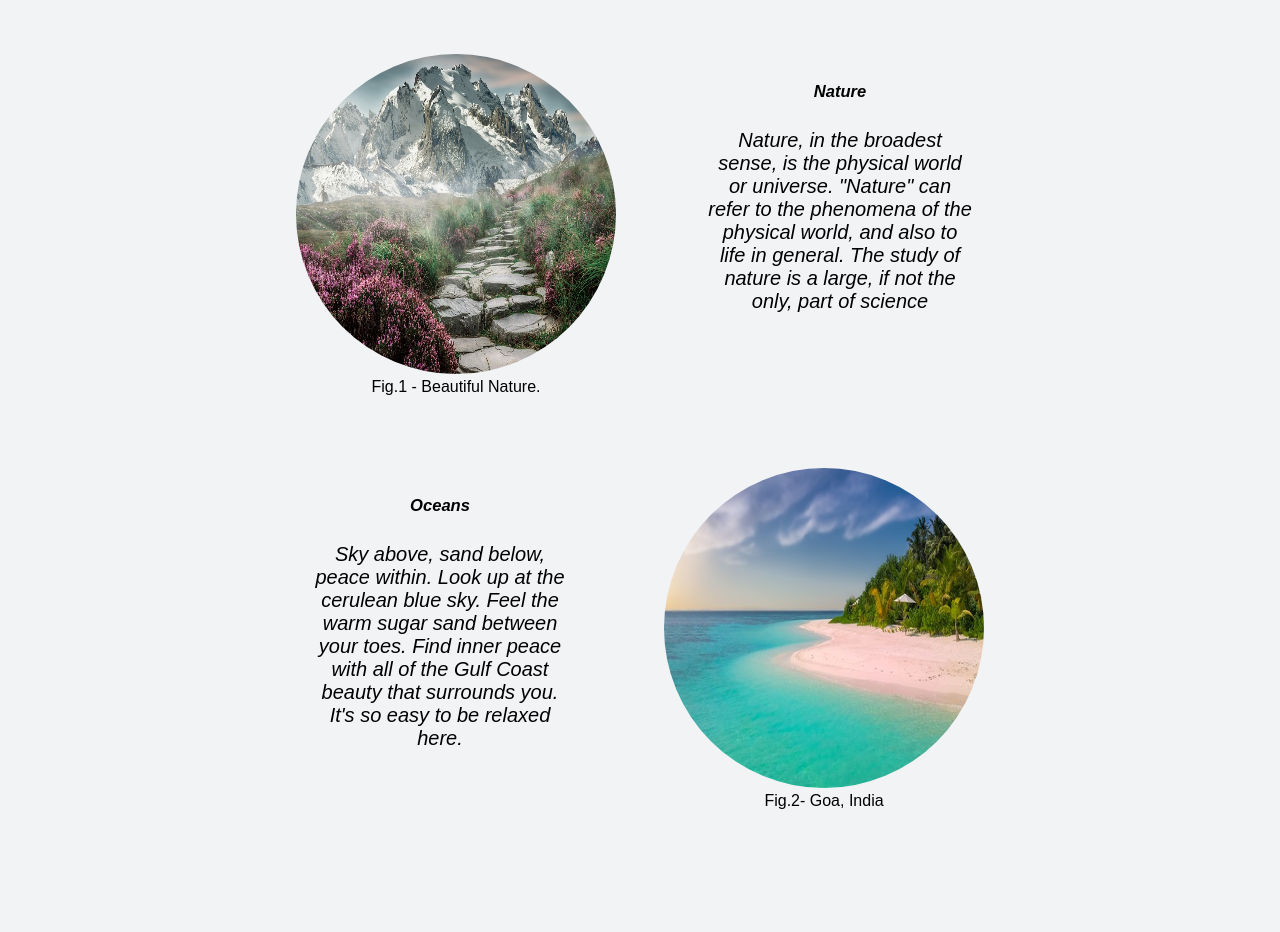
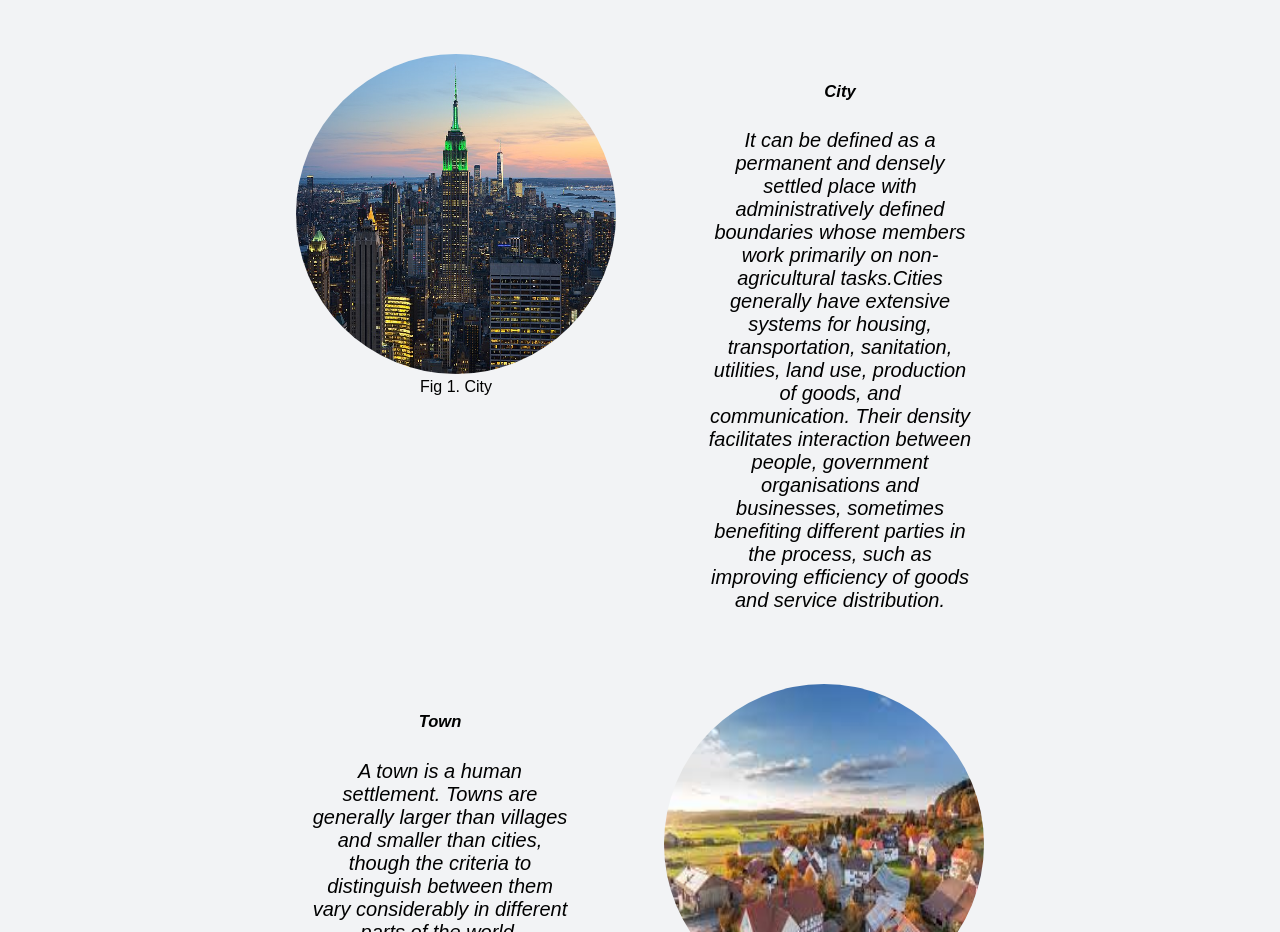
Before and after one commit to Soham0902/personalBlogA, a plain HTML site: page index.html in a window 1280 px wide. Shown: the part 74-1006 px from the top of the page. Drawn offline with nearby package versions, Linux system fonts and the light colour scheme.

Commit message:
final commit

```diff
--- a/index.html
+++ b/index.html
@@ -6,7 +6,7 @@
 
     <title>Travel Blog</title>
     <meta name="description" content="A blog website about travelling">
-    <meta name="author" content="Avanti Banginwar">
+    <meta name="author" content="Soham Bhirange">
 
     <link rel="stylesheet" href="css/styles.css">
     <link rel="stylesheet" href="https://use.fontawesome.com/releases/v5.0.8/css/all.css" integrity="sha384-3AB7yXWz4OeoZcPbieVW64vVXEwADiYyAEhwilzWsLw+9FgqpyjjStpPnpBO8o8S" crossorigin="anonymous">
@@ -18,7 +18,7 @@
         <span class="navbar-toggle" id="js-navbar-toggle">
             <i class="fas fa-bars"></i>
         </span>
-        <a href="#" class="logo">Avanti Banginwar</a>
+        <a href="#" class="logo">Soham Bhirange</a>
         <ul class="main-nav" id="js-menu">
             <li>
                 <a href="#" class="nav-links">Home</a>
@@ -41,26 +41,26 @@
         <div class="destinations-container">
             <div>
                 <figure>
-                    <img src="images/mountain-landscape.jpg" class="destinations" alt="Destinations"/>
-                    <figcaption>Fig.1 - Beautiful Nature.</figcaption>
+                    <img src="images/city.jpg" class="destinations" alt="Destinations"/>
+                    <figcaption>Fig 1. City</figcaption>
                 </figure>
             </div>
             <div class="caption">
-                <h5>Nature</h5>
-                <p>Nature, in the broadest sense, is the physical world or universe. "Nature" can refer to the phenomena of the physical world, and also to life in general. The study of nature is a large, if not the only, part of science</p>
+                <h5>City</h5>
+                <p>It can be defined as a permanent and densely settled place with administratively defined boundaries whose members work primarily on non-agricultural tasks.Cities generally have extensive systems for housing, transportation, sanitation, utilities, land use, production of goods, and communication. Their density facilitates interaction between people, government organisations and businesses, sometimes benefiting different parties in the process, such as improving efficiency of goods and service distribution.</p>
             </div>
         </div>
 
         <!-- Destination 2 -->
         <div class="destinations-container">
             <div class="caption">
-                <h5>Oceans</h5>
-                <p>Sky above, sand below, peace within. Look up at the cerulean blue sky. Feel the warm sugar sand between your toes. Find inner peace with all of the Gulf Coast beauty that surrounds you. It's so easy to be relaxed here.</p>
+                <h5>Town</h5>
+                <p>A town is a human settlement. Towns are generally larger than villages and smaller than cities, though the criteria to distinguish between them vary considerably in different parts of the world.</p>
             </div>
             <div>
                 <figure>
-                    <img src="images/beaches.jpg" class="destinations" alt="Destinations"/>
-                    <figcaption>Fig.2- Goa, India</figcaption>
+                    <img src="images/town.jpg" class="destinations" alt="Destinations"/>
+                    <figcaption>Fig.2- Town</figcaption>
                 </figure>
             </div>
         </div>
@@ -69,7 +69,7 @@
     <div class="clear-div"></div>
 
     <footer class="footer">
-        <p class="footer-content">© 2023 - Avanti Banginwar, All Copyrights Reserved</p>
+        <p class="footer-content">© 2023 - Soham Bhirange, All Copyrights Reserved</p>
     </footer>
 
     <script src="https://ajax.googleapis.com/ajax/libs/jquery/3.4.1/jquery.min.js"></script>
```
Also changed, not shown: pages/AboutUsComponent.html (+7 -7 lines), pages/BlogPostComponent.html (+3 -3 lines), pages/BlogsComponent.html (+2 -2 lines), images/beaches.jpg (deleted), images/city.jpg (added), images/leafs.jpg (added), images/mountain-landscape.jpg (deleted), images/town.jpg (added).
